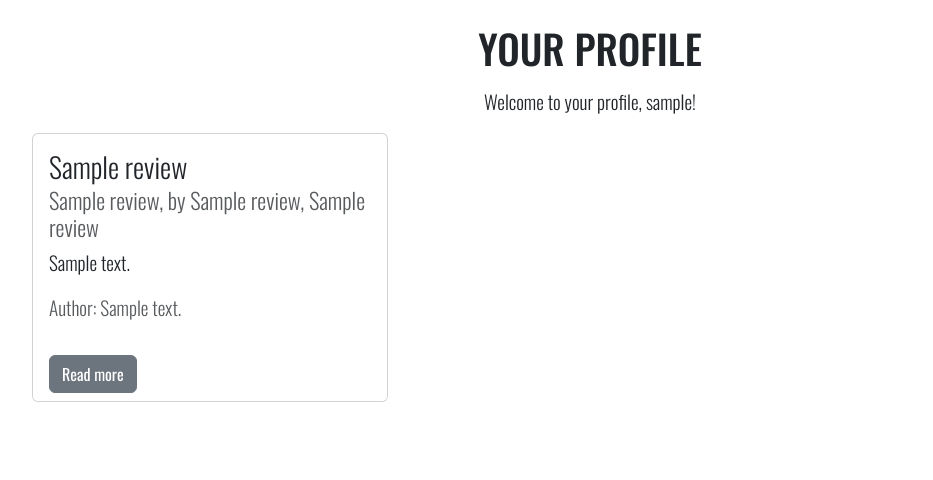
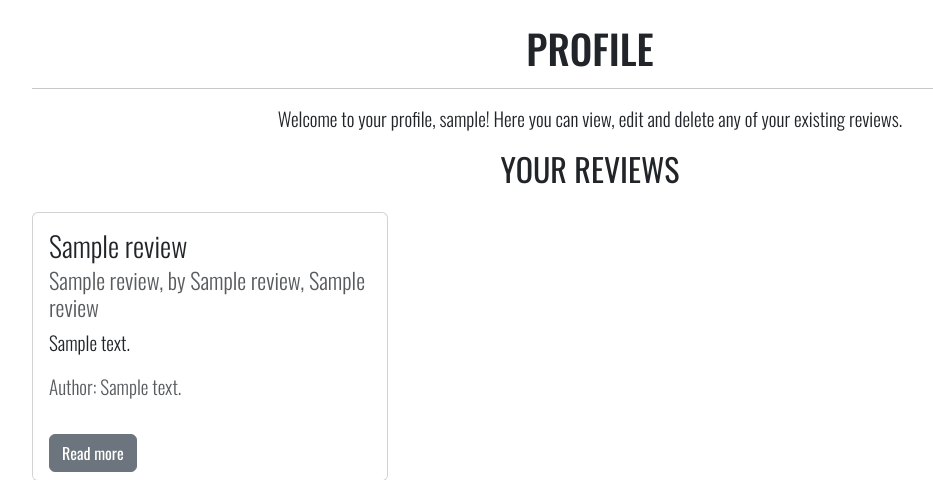
Before and after one commit to danielanthonycollins/riff-review, a Flask app: page /profile/1 in a window 1280 px wide. Shown: the part 77-557 px from the top of the page, without its empty margins (50-983 px from the left). Run offline with Flask 3, Linux system fonts and the light colour scheme; the visitor is signed in with stand-in values (Sample User, id 1); a database or web service that is not in the repository returns one stand-in record (values such as "Sample title"); some libraries are stand-ins or nearby versions.

Commit message:
Add hr lines to all relevant pages

```diff
--- a/templates/edit_review.html
+++ b/templates/edit_review.html
@@ -5,6 +5,7 @@
     <div class="row justify-content-center">
         <div class="col text-center">
             <h1>Edit Review</h1>
+            <hr>
         </div>
     </div>
 </div>
--- a/templates/index.html
+++ b/templates/index.html
@@ -22,7 +22,8 @@
             <p>To view and create reviews, you'll need to register an account above. Then you'll unlock the full features of the site.</p>
         </div>
     </div>
-    <div class="container">
+    <hr>
+    <div class="container mt-4">
         <div class="row mb-3 justify-content-center">
             <div class="text-center">
                 <h2>Recent Reviews</h2>
--- a/templates/login.html
+++ b/templates/login.html
@@ -5,6 +5,7 @@
     <div class="row justify-content-center">
         <div class="col text-center">
             <h1>Login</h1>
+            <hr>
         </div>
     </div>
     <div class="row justify-content-center mb-5">
--- a/templates/new_review.html
+++ b/templates/new_review.html
@@ -5,6 +5,7 @@
     <div class="row justify-content-center">
         <div class="col text-center">
             <h1>New Review</h1>
+            <hr>
         </div>
     </div>
 </div>
--- a/templates/profile.html
+++ b/templates/profile.html
@@ -4,12 +4,18 @@
 <div class="container">
     <div class="row justify-content-center">
         <div class="col text-center">
-            <h1>Your profile</h1>
+            <h1>Profile</h1>
+            <hr>
         </div>
     </div>
     <div class="row justify-content-center">
-        <div class="col text-center">
-            <p>Welcome to your profile, {{ username }}!</p>
+        <div class="col-lg-10 text-center">
+            <p>Welcome to your profile, {{ username }}! Here you can view, edit and delete any of your existing reviews.</p>
+        </div>
+    </div>
+    <div class="row justify-content-center">
+        <div class="col mb-2 text-center">
+            <h2>Your Reviews</h2>
         </div>
     </div>
     <div class="row mb-5">
--- a/templates/register.html
+++ b/templates/register.html
@@ -5,6 +5,7 @@
     <div class="row justify-content-center">
         <div class="col text-center">
             <h1>Register</h1>
+            <hr>
         </div>
     </div>
     <div class="row justify-content-center mb-5">
--- a/templates/reviews.html
+++ b/templates/reviews.html
@@ -5,6 +5,7 @@
     <div class="row justify-content-center">
         <div class="col text-center">
             <h1>All Reviews</h1>
+            <hr>
         </div>
     </div>
     <div class="row mb-5">
```
